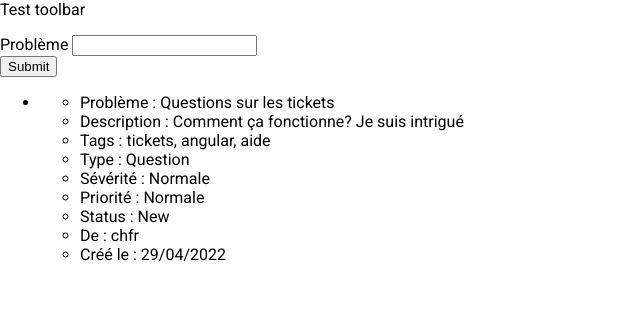
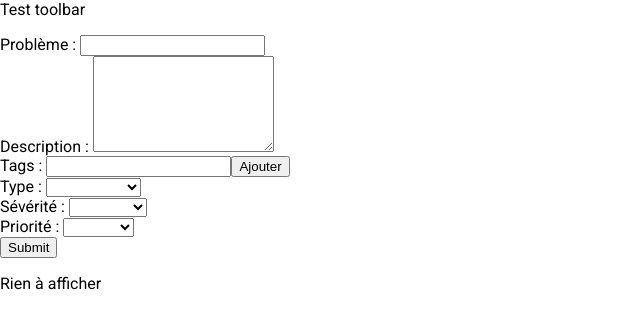
Before and after one commit to CHFR-wide/support_app, an Angular app: page / in a window 1280 px wide. Shown: the top 328 px of the page, without its empty margins (0-640 px from the left). Built offline with nearby package versions, Linux system fonts and the light colour scheme.

Commit message:
adds working in-memory ticket form with event emission

```diff
--- a/src/app/app.component.html
+++ b/src/app/app.component.html
@@ -1,5 +1,5 @@
 <app-header></app-header>
 <main>
-  <app-ticket-create></app-ticket-create>
-  <app-ticket-list></app-ticket-list>
+  <app-ticket-create (ticketCreated)="onTicketAdded($event)"></app-ticket-create>
+  <app-ticket-list [tickets]="storedTickets"></app-ticket-list>
 </main>
--- a/src/app/app.component.ts
+++ b/src/app/app.component.ts
@@ -1,4 +1,6 @@
 import { Component } from '@angular/core';
+
+import {Ticket} from './tickets/ticket.model'
 
 @Component({
   selector: 'app-root',
@@ -7,4 +9,10 @@ import { Component } from '@angular/core';
 })
 export class AppComponent {
   title = 'support-app';
+
+  storedTickets: Ticket[] = []
+
+  onTicketAdded(ticket: Ticket) {
+    this.storedTickets.push(ticket)
+  }
 }
--- a/src/app/tickets/ticket-create/ticket-create.component.html
+++ b/src/app/tickets/ticket-create/ticket-create.component.html
@@ -1,5 +1,40 @@
-Problème
-<input type="text" [(ngModel)]="inputVal">
+Problème :
+<input type="text" [(ngModel)]="issueInput">
 <br>
+
+Description :
+<textarea rows="6" [(ngModel)]="descriptionInput"></textarea>
+<br>
+
+Tags : <input type="text" [(ngModel)]="tagIndividualInput">
+<button (click)="onAddTag()">Ajouter</button>
+<a *ngFor="let tag of tagArrayInput; let i=index" (click)="onRemoveTag(i)"> {{ tag }} </a>
+<br>
+
+Type :
+<select [(ngModel)]="typeInput">
+  <option value="bug">bug</option>
+  <option value="question">question</option>
+  <option value="enhancement">amélioration</option>
+</select>
+<br>
+
+Sévérité :
+<select [(ngModel)]="severityInput">
+  <option value="wishlist">souhait</option>
+  <option value="minor">mineur</option>
+  <option value="normal">normal</option>
+  <option value="important">important</option>
+  <option value="critical">critique</option>
+</select>
+<br>
+
+Priorité :
+<select [(ngModel)]="priorityInput">
+  <option value="low">légère</option>
+  <option value="normal">normale</option>
+  <option value="high">haute</option>
+</select>
+<br>
+
 <button (click)="onAddTicket()">Submit</button>
-<p>{{ issue }}</p>
--- a/src/app/tickets/ticket-create/ticket-create.component.ts
+++ b/src/app/tickets/ticket-create/ticket-create.component.ts
@@ -1,4 +1,5 @@
-import { Component } from '@angular/core';
+import { Component, EventEmitter, Output } from '@angular/core';
+import { Ticket } from '../ticket.model';
 
 @Component({
   selector: 'app-ticket-create',
@@ -6,10 +7,38 @@ import { Component } from '@angular/core';
   styleUrls: ['./ticket-create.component.css']
 })
 export class TicketCreateComponent {
-  inputVal = '';
-  issue = '';
+  issueInput = '';
+  descriptionInput = '';
+  tagIndividualInput = '';
+  tagArrayInput : string[] = [];
+  typeInput = '';
+  severityInput = '';
+  priorityInput = '';
+  statusInput = '';
+  fromInput = '';
+
+  @Output() ticketCreated = new EventEmitter<Ticket>();
 
   onAddTicket() {
-    this.issue = this.inputVal;
+    const ticket: Ticket = {
+      issue: this.issueInput,
+      description: this.descriptionInput,
+      tags: this.tagArrayInput.slice(),
+      type: this.typeInput,
+      severity: this.severityInput,
+      priority: this.priorityInput,
+      status: this.statusInput,
+      from: this.fromInput,
+      created: Date.now(),
+    }
+    this.ticketCreated.emit(ticket)
+  }
+
+  onAddTag() {
+    this.tagArrayInput.push(this.tagIndividualInput);
+  }
+
+  onRemoveTag(i:number) {
+    this.tagArrayInput.splice(i, 1)
   }
 }
--- a/src/app/tickets/ticket-list/ticket-list.component.ts
+++ b/src/app/tickets/ticket-list/ticket-list.component.ts
@@ -1,4 +1,6 @@
-import { Component } from '@angular/core';
+import { Component, Input } from '@angular/core';
+
+import { Ticket } from '../ticket.model';
 
 @Component({
   selector: 'app-ticket-list',
@@ -6,26 +8,16 @@ import { Component } from '@angular/core';
   styleUrls: ['./ticket-list.component.css']
 })
 export class TicketListComponent {
-  tickets = [{
-      issue: "Questions sur les tickets",
-      description: "Comment ça fonctionne? Je suis intrigué",
-      tags: ['tickets', 'angular', 'aide'],
-      type: "Question",
-      severity: "Normale",
-      priority: "Normale",
-      status: "New",
-      from: "chfr",
-      created: "29/04/2022",
-  }]
-  // tickets: {
-  //   issue: string;
-  //   description: string;
-  //   tags: Array<string>;
-  //   type: string;
-  //   severity: string;
-  //   priority: string;
-  //   status: string;
-  //   from: string;
-  //   created: string;
-  // }[] = []
+  // tickets: Ticket[] = [{
+  //     issue: "Questions sur les tickets",
+  //     description: "Comment ça fonctionne? Je suis intrigué",
+  //     tags: ['tickets', 'angular', 'aide'],
+  //     type: "Question",
+  //     severity: "Normale",
+  //     priority: "Normale",
+  //     status: "New",
+  //     from: "chfr",
+  //     created: "29/04/2022",
+  // }]
+  @Input() tickets: Ticket[] = []
 }
```
Also changed, not shown: src/app/tickets/ticket.model.ts (added, +11 -0 lines).
